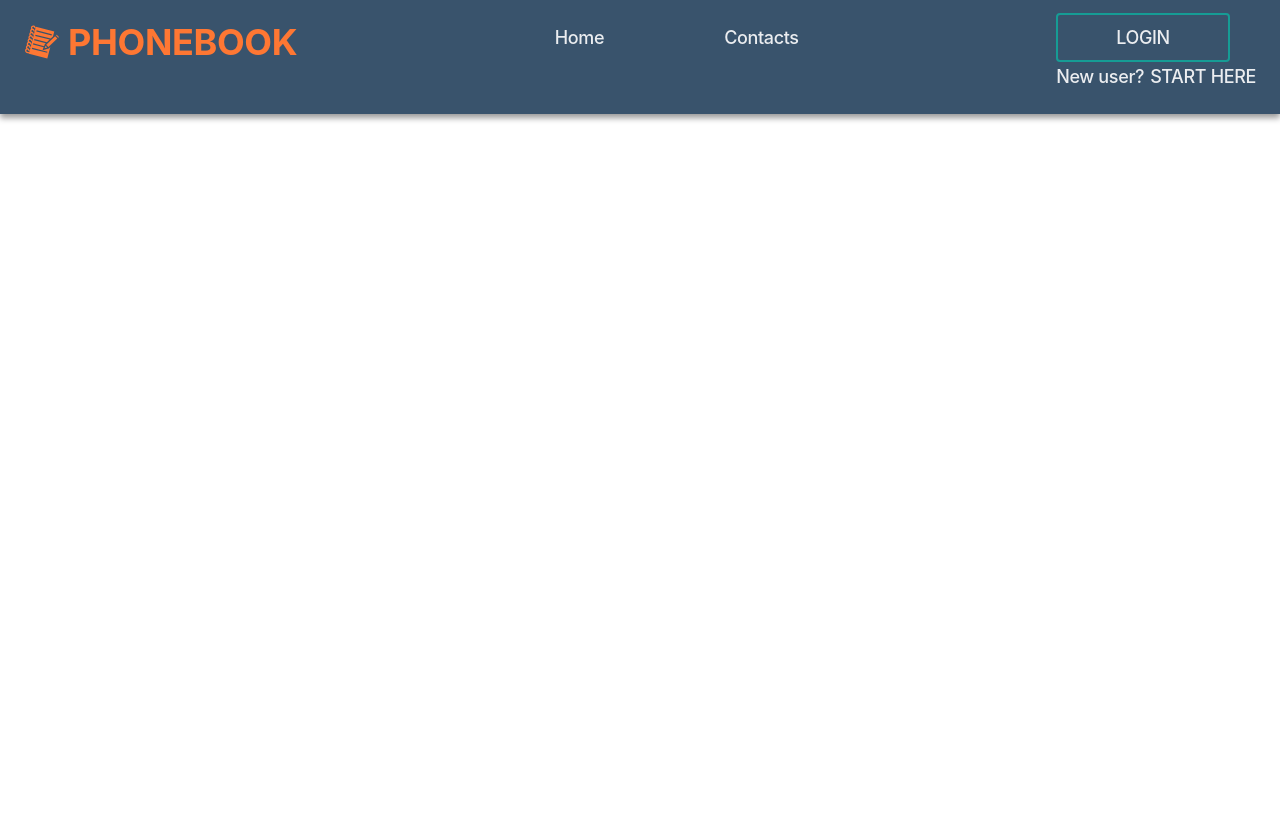
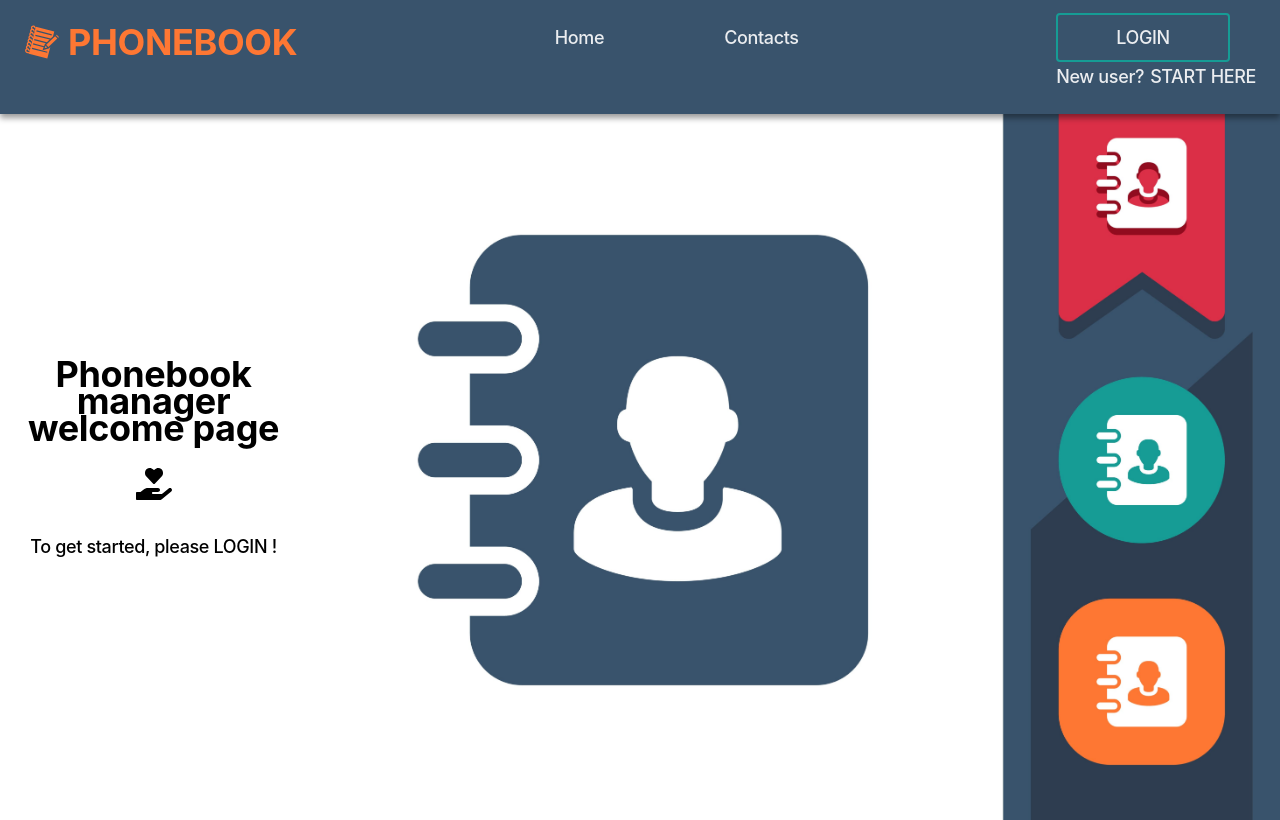
Before and after one commit to aitmil/contacts-book, a React (Vite) app: page / in a window 1280 px wide. Built offline with nearby package versions, Linux system fonts and the light colour scheme.

Commit message:
update HomePage

```diff
--- /dev/null
+++ b/src/components/HomeContent/HomeContent.jsx
@@ -0,0 +1,26 @@
+import { NavLink } from 'react-router-dom';
+import { FaHandHoldingHeart } from 'react-icons/fa';
+import PageTitle from '../../components/PageTitle/PageTitle';
+import css from './HomeContent.module.css';
+
+export default function HomeContent() {
+  return (
+    <div className={css.content}>
+      <PageTitle>Phonebook manager welcome page</PageTitle>
+      <FaHandHoldingHeart
+        size={36}
+        className={css.icon}
+      />
+      <p className={css.text}>
+        To get started, please{' '}
+        <NavLink
+          className={css.link}
+          to='/login'
+        >
+          login
+        </NavLink>{' '}
+        !
+      </p>
+    </div>
+  );
+}
--- /dev/null
+++ b/src/components/HomeContent/HomeContent.module.css
@@ -0,0 +1,22 @@
+.content {
+  padding-left: 24px;
+  text-align: center;
+}
+
+.text {
+  margin-top: 24px;
+}
+
+.link {
+  text-transform: uppercase;
+}
+
+.icon {
+  margin-top: 24px;
+}
+
+.link:hover,
+.link:focus {
+  color: #fe7733;
+  text-decoration: underline;
+}
--- a/src/pages/HomePage/HomePage.jsx
+++ b/src/pages/HomePage/HomePage.jsx
@@ -1,17 +1,15 @@
-import { NavLink } from 'react-router-dom';
-import { FaHandHoldingHeart } from 'react-icons/fa';
-import PageTitle from '../../components/PageTitle/PageTitle';
+import HomeContent from '../../components/HomeContent/HomeContent';
 import css from './HomePage.module.css';
 
 export default function HomePage() {
   return (
     <main className={css.container}>
-      <PageTitle>
-        Phonebook manager welcome page <FaHandHoldingHeart />
-      </PageTitle>
-      <p className={css.text}>
-        To get started, please <NavLink to='/login'>login</NavLink> !
-      </p>
+      <HomeContent />
+      <img
+        className={css.img}
+        src='/public/img/home-phonebook.jpg'
+        alt='phonebook image'
+      ></img>
     </main>
   );
 }
--- a/src/pages/HomePage/HomePage.module.css
+++ b/src/pages/HomePage/HomePage.module.css
@@ -0,0 +1,10 @@
+.img {
+  height: 90vh;
+}
+
+.container {
+  display: flex;
+  justify-content: flex-end;
+  align-items: center;
+  padding-top: 100px;
+}
```
Also changed, not shown: public/img/home-phonebook.jpg (added).
